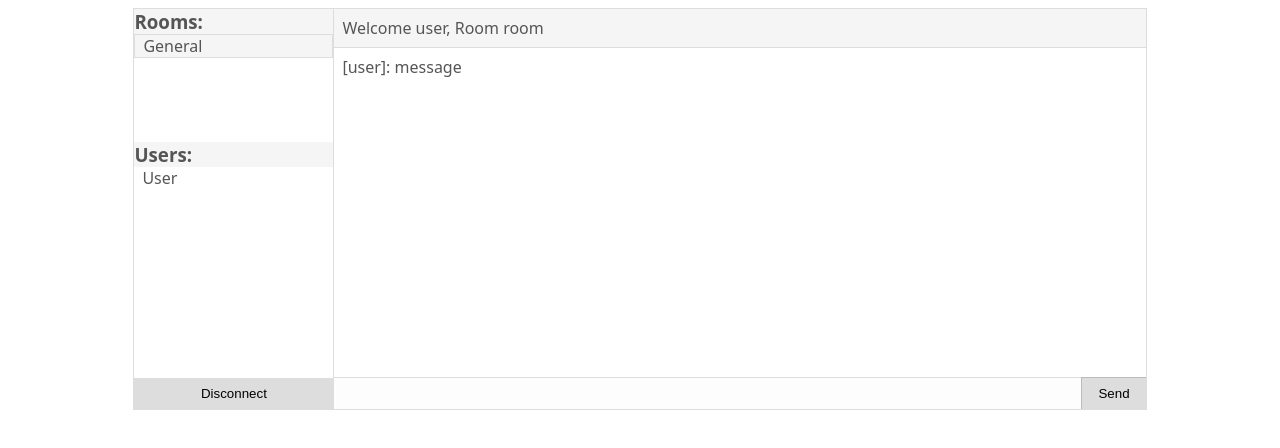
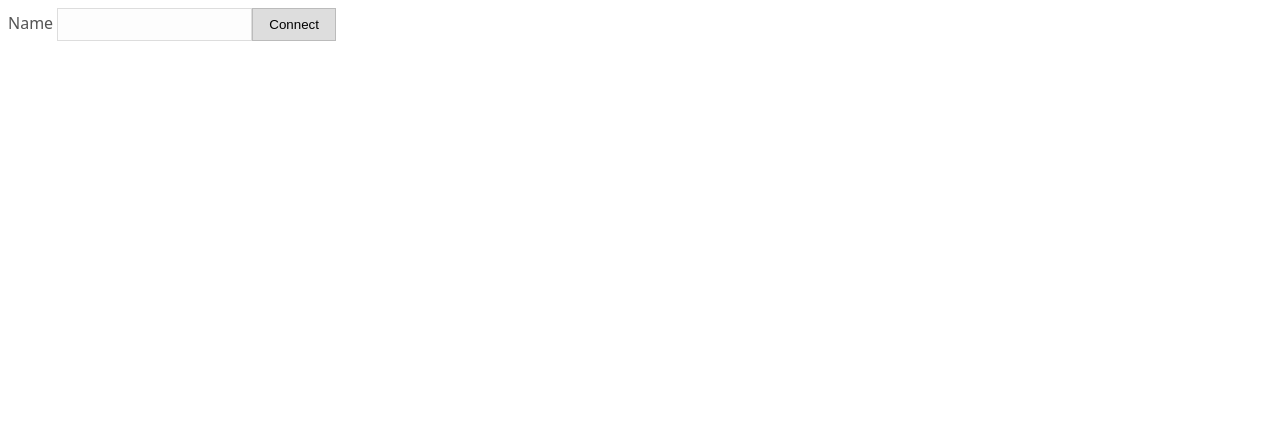
Before and after one commit to elylucas/ng-nest-realtime-apps, an Angular app in the folder client/: page / in a window 1280 px wide. Shown: the top 448 px of the page. Built offline with nearby package versions, Linux system fonts and the light colour scheme.

Commit message:
update to app component

```diff
--- a/client/src/app/app.component.html
+++ b/client/src/app/app.component.html
@@ -1,4 +1,4 @@
-<div *ngIf="connected; else login">
+<div *ngIf="false; else login">
   <div class="chat-container">
     <div class="left-pane">
       <div class="rooms">
--- a/client/src/app/app.component.ts
+++ b/client/src/app/app.component.ts
@@ -6,7 +6,6 @@ import { Component, OnInit } from '@angular/core';
   styleUrls: ['./app.component.scss'],
 })
 export class AppComponent implements OnInit {
-  connected = true;
   message = '';
   user = '';
 
```
